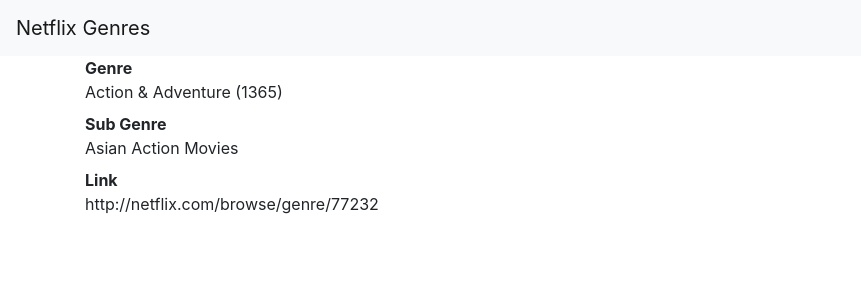
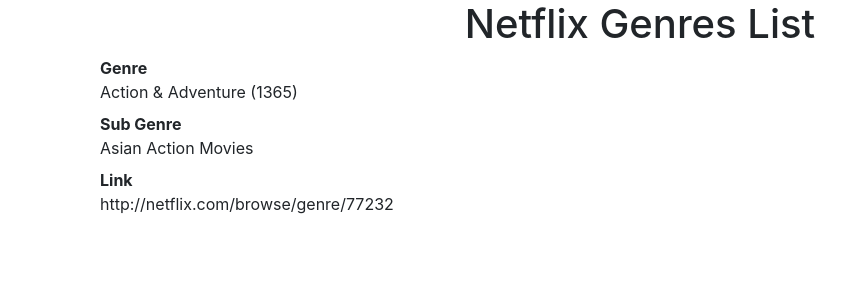
Before and after one commit to tobikasaba/NetflixApp, a Django app: page /netflix/1 in a window 1280 px wide. Shown: the top 300 px of the page, without its empty margins (0-861 px from the left). Run offline with Django 3.2, Linux system fonts and the light colour scheme; data comes from the database, SQL or seed files in the repository; some libraries are stand-ins or nearby versions.

Commit message:
changing the heading of the file

```diff
--- a/templates/base.html
+++ b/templates/base.html
@@ -1,37 +1,26 @@
-<!doctype html>
 <html lang="en">
+<head>
+    <meta charset="UTF-8">
+    <meta name="viewport" content="width=device-width, initial-scale=1.0">
+    <title>Netflix Genres List</title>
+    <!-- Bootstrap CSS -->
+    <link href="https://stackpath.bootstrapcdn.com/bootstrap/4.5.2/css/bootstrap.min.css" rel="stylesheet">
+</head>
+<body>
+    <div class="container">
 
-<head>
-    <!-- Required meta tags -->
-    <meta charset="utf-8">
-    <meta name="viewport" content="width=device-width, initial-scale=1, shrink-to-fit=no">
+        {% comment %} This block comment contains the HTML table structure that will be displayed
+        in the index.html file. The index file extends the base file, allowing
+        this content to be imported and displayed here.{% endcomment %}
+        <main class="container">
+            <h1 align="center">Netflix Genres List</h1>
+            {% block content %}{% endblock %}
+        </main>
+    </div>
 
-    <!-- Bootstrap CSS -->
-    <link rel="stylesheet" href="https://stackpath.bootstrapcdn.com/bootstrap/4.5.0/css/bootstrap.min.css"
-        integrity="sha384-9aIt2nRpC12Uk9gS9baDl411NQApFmC26EwAOH8WgZl5MYYxFfc+NcPb1dKGj7Sk" crossorigin="anonymous">
-
-    <title>netflixapp</title>
-</head>
-
-<body>
-    <nav class="navbar navbar-light bg-light">
-        <a class="navbar-brand" href="#">Netflix Genres</a>
-    </nav>
-    <main class="container">
-        {% block content %}
-        {% endblock %}
-    </main>
-    <!-- Optional JavaScript -->
-    <!-- jQuery first, then Popper.js, then Bootstrap JS -->
-    <script src="https://code.jquery.com/jquery-3.5.1.slim.min.js"
-        integrity="sha384-DfXdz2htPH0lsSSs5nCTpuj/zy4C+OGpamoFVy38MVBnE+IbbVYUew+OrCXaRkfj" crossorigin="anonymous">
-    </script>
-    <script src="https://cdn.jsdelivr.net/npm/popper.js@1.16.0/dist/umd/popper.min.js"
-        integrity="sha384-Q6E9RHvbIyZFJoft+2mJbHaEWldlvI9IOYy5n3zV9zzTtmI3UksdQRVvoxMfooAo" crossorigin="anonymous">
-    </script>
-    <script src="https://stackpath.bootstrapcdn.com/bootstrap/4.5.0/js/bootstrap.min.js"
-        integrity="sha384-OgVRvuATP1z7JjHLkuOU7Xw704+h835Lr+6QL9UvYjZE3Ipu6Tp75j7Bh/kR0JKI" crossorigin="anonymous">
-    </script>
+    <!-- Bootstrap JS and dependencies -->
+    <script src="https://code.jquery.com/jquery-3.5.1.slim.min.js"></script>
+    <script src="https://cdn.jsdelivr.net/npm/@popperjs/core@2.5.4/dist/umd/popper.min.js"></script>
+    <script src="https://stackpath.bootstrapcdn.com/bootstrap/4.5.2/js/bootstrap.min.js"></script>
 </body>
-
 </html>
```
Also changed, not shown: README.md, 4 other files.
